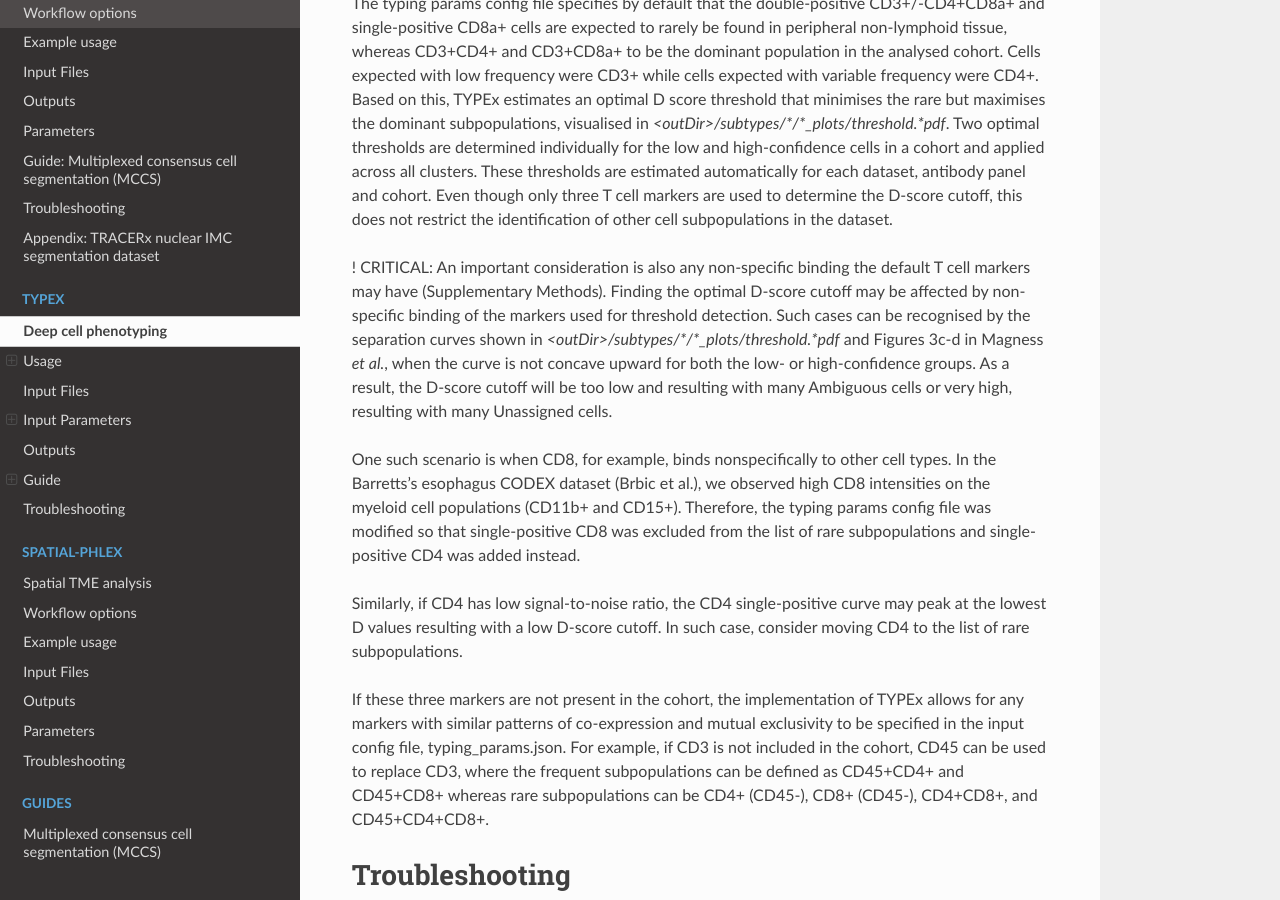
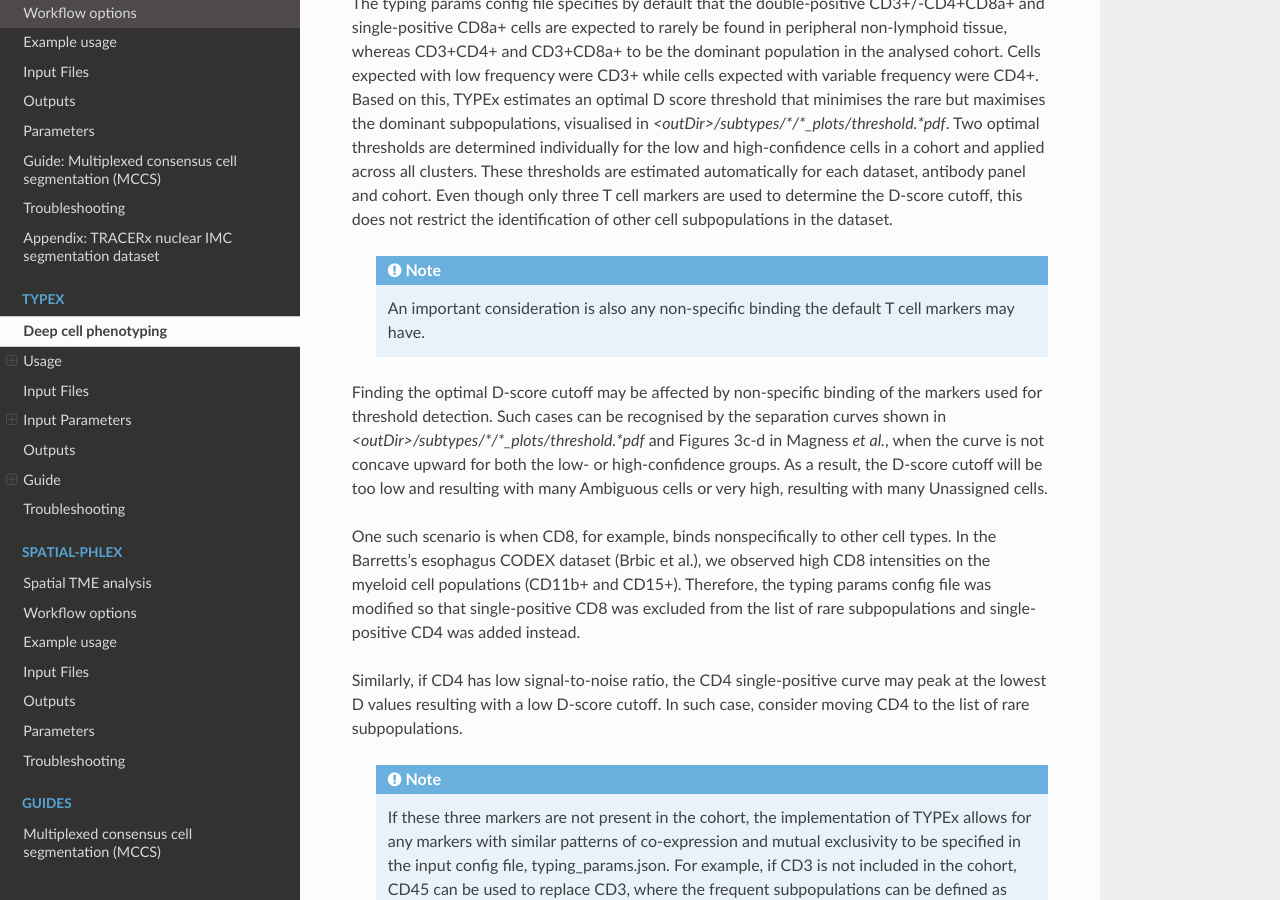
Before and after one commit to FrancisCrickInstitute/TRACERx-PHLEX, a Sphinx documentation site: the page built from docs/source/TYPEx.rst, in a window 1280 px wide and 900 px high, scrolled down 5872 px. Built offline with Sphinx 7.4.7 and the Read the Docs theme 2.0.0, drawn with Linux system fonts in a browser that asks for light colours.

Commit message:
D-score cutoff

```diff
--- a/docs/source/TYPEx.rst
+++ b/docs/source/TYPEx.rst
@@ -223,8 +223,10 @@ Guide
 ===============
 Cell-type definition file and cell assignment
 ---------------
+
 Marker selection for D-score threshold
 ---------------
+
 By default, marker positivity for all markers in the panel is determined based on the co-expression patterns of three T cell markers, CD3, CD4 and CD8a.
 
 If these markers are present in the antibody panel, confirm that these names match the column names in the input cell objects table provided in standalone mode or the `cells.csv` table generated from deep-imcyto.
@@ -241,14 +243,15 @@ If these markers are present in the antibody panel, confirm that these names mat
 
 The typing params config file specifies by default that the double-positive CD3+/-CD4+CD8a+ and single-positive CD8a+ cells are expected to rarely be found in peripheral non-lymphoid tissue, whereas CD3+CD4+ and CD3+CD8a+ to be the dominant population in the analysed cohort. Cells expected with low frequency were CD3+ while cells expected with variable frequency were CD4+. Based on this, TYPEx estimates an optimal D score threshold that minimises the rare but maximises the dominant subpopulations, visualised in `<outDir>/subtypes/*/*_plots/threshold.*pdf`. Two optimal thresholds are determined individually for the low and high-confidence cells in a cohort and applied across all clusters. These thresholds are estimated automatically for each dataset, antibody panel and cohort. Even though only three T cell markers are used to determine the D-score cutoff, this does not restrict the identification of other cell subpopulations in the dataset.
 
-! CRITICAL: An important consideration is also any non-specific binding the default T cell markers may have (Supplementary Methods).
+    .. note:: An important consideration is also any non-specific binding the default T cell markers may have.
+
 Finding the optimal D-score cutoff may be affected by non-specific binding of the markers used for threshold detection. Such cases can be recognised by the separation curves shown in `<outDir>/subtypes/*/*_plots/threshold.*pdf` and Figures 3c-d in Magness `et al.`, when the curve is not concave upward for both the low- or high-confidence groups. As a result, the D-score cutoff will be too low and resulting with many Ambiguous cells or very high, resulting with many Unassigned cells.
 
 One such scenario is when CD8, for example, binds nonspecifically to other cell types. In the Barretts’s esophagus CODEX dataset (Brbic et al.), we observed high CD8 intensities on the myeloid cell populations (CD11b+ and CD15+). Therefore, the typing params config file was modified so that single-positive CD8 was excluded from the list of rare subpopulations and single-positive CD4 was added instead.
 
 Similarly, if CD4 has low signal-to-noise ratio, the CD4 single-positive curve may peak at the lowest D values resulting with a low D-score cutoff. In such case, consider moving CD4 to the list of rare subpopulations.
 
-If these three markers are not present in the cohort, the implementation of TYPEx allows for any markers with similar patterns of co-expression and mutual exclusivity to be specified in the input config file, typing_params.json. For example, if CD3 is not included in the cohort, CD45 can be used to replace CD3, where the frequent subpopulations can be defined as CD45+CD4+ and CD45+CD8+ whereas rare subpopulations can be CD4+ (CD45-), CD8+ (CD45-), CD4+CD8+, and CD45+CD4+CD8+.
+    .. note:: If these three markers are not present in the cohort, the implementation of TYPEx allows for any markers with similar patterns of co-expression and mutual exclusivity to be specified in the input config file, typing_params.json. For example, if CD3 is not included in the cohort, CD45 can be used to replace CD3, where the frequent subpopulations can be defined as CD45+CD4+ and CD45+CD8+ whereas rare subpopulations can be CD4+ (CD45-), CD8+ (CD45-), CD4+CD8+, and CD45+CD4+CD8+.
 
 Troubleshooting
 =============
```
